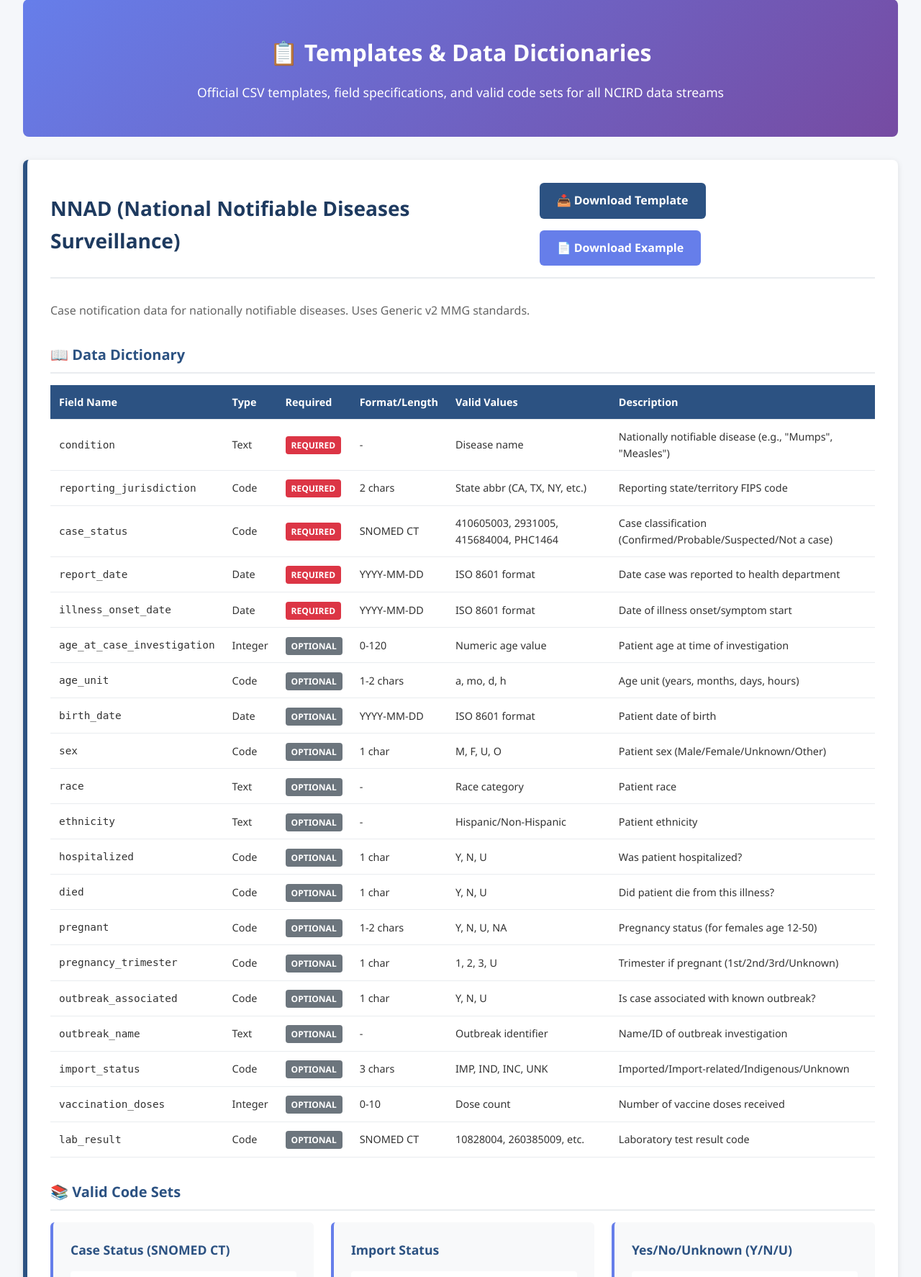
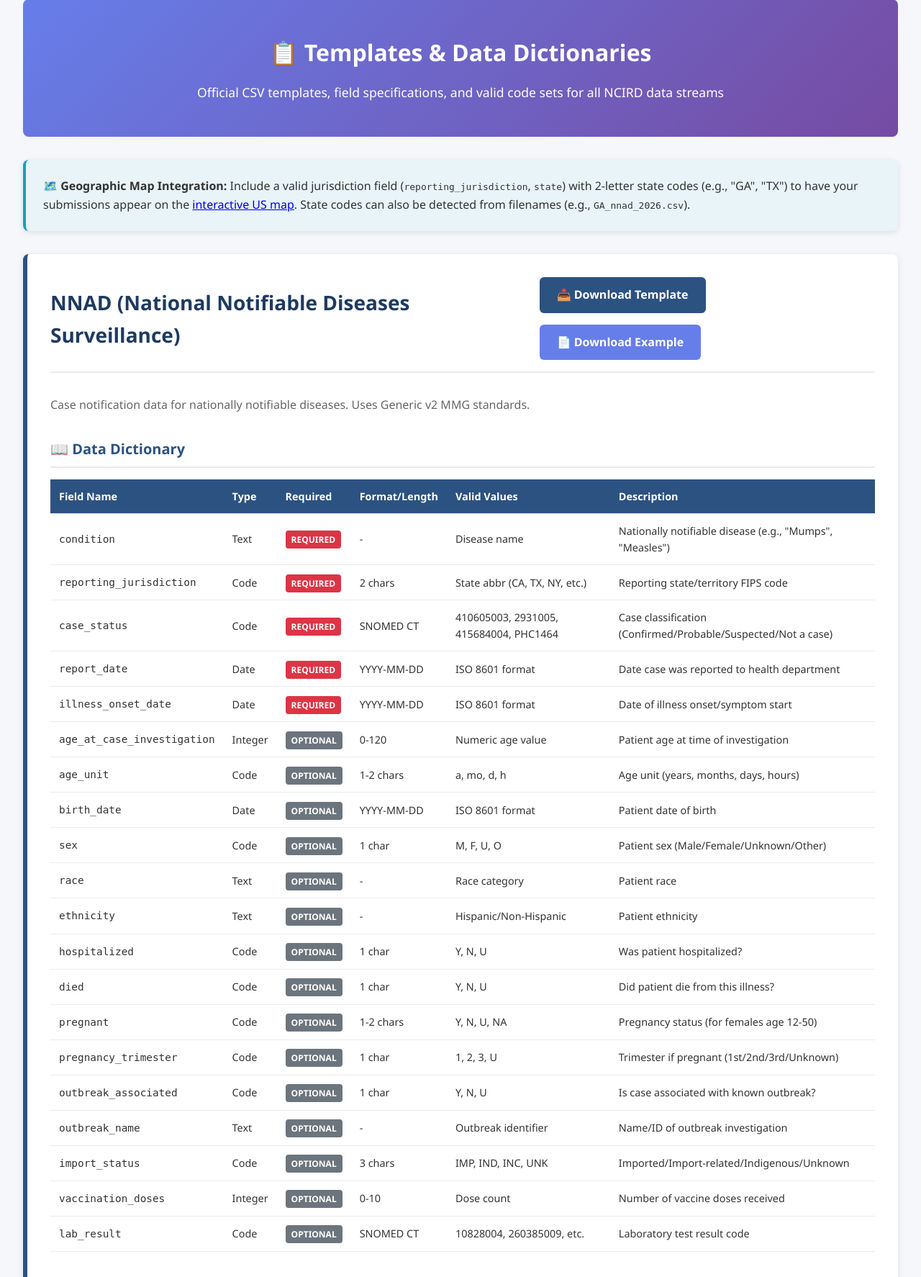
Before and after one commit to baysideshrimping/ncird-operations-center, a Flask app: page /templates in a window 1280 px wide. Shown: the part 123-1897 px from the top of the page at 72% size. Run offline with Flask 3, Linux system fonts and the light colour scheme.

Commit message:
Document map features and jurisdiction field usage
- README: Add interactive map and auto-jurisdiction detection to Recent Updates
- Templates page: Add info box explaining jurisdiction fields enable map visualization

Co-Authored-By: Claude Opus 4.5 <noreply@anthropic.com>

```diff
--- a/templates/templates_resources.html
+++ b/templates/templates_resources.html
@@ -181,6 +181,16 @@
     <h1>📋 Templates & Data Dictionaries</h1>
     <p style="font-size: 1.1rem; margin: 0;">
         Official CSV templates, field specifications, and valid code sets for all NCIRD data streams
+    </p>
+</div>
+
+<!-- Map Integration Note -->
+<div class="card" style="background: #e8f4f8; border-left: 4px solid #17a2b8; margin-bottom: 2rem;">
+    <p style="margin: 0;">
+        <strong>🗺️ Geographic Map Integration:</strong> Include a valid jurisdiction field
+        (<code>reporting_jurisdiction</code>, <code>state</code>) with 2-letter state codes (e.g., "GA", "TX")
+        to have your submissions appear on the <a href="/map">interactive US map</a>.
+        State codes can also be detected from filenames (e.g., <code>GA_nnad_2026.csv</code>).
     </p>
 </div>
 
```
Also changed, not shown: README.md.
